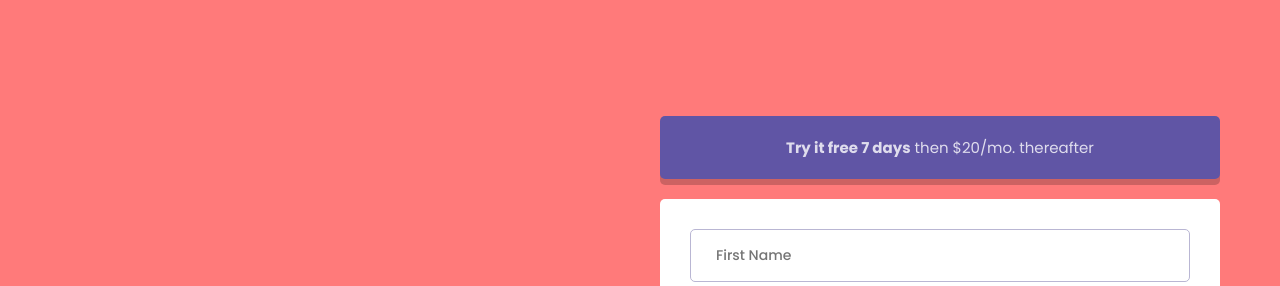
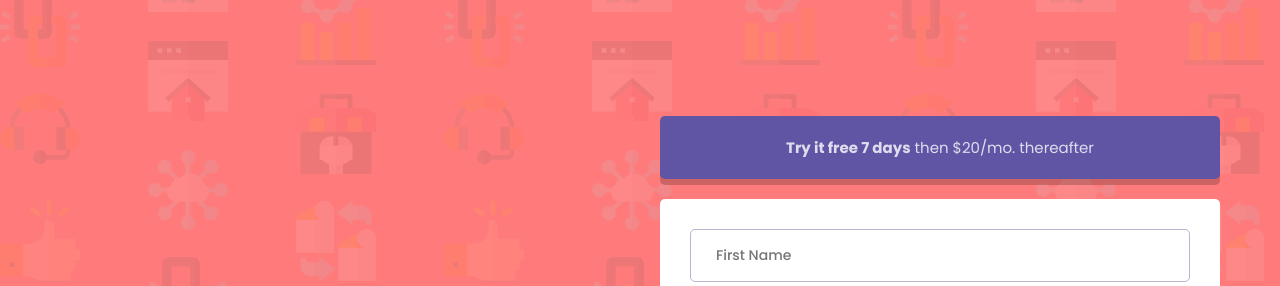
Before and after one commit to gmmoose20/intro-component-with-signup-form-master, a plain HTML site: page index.html in a window 1280 px wide. Shown: the top 286 px of the page. Drawn offline with Linux system fonts and the light colour scheme; the site is published under a folder, as on GitHub Pages, so addresses that start at the root find nothing.

Commit message:
final commit

```diff
--- a/style.css
+++ b/style.css
@@ -5,7 +5,7 @@
 }
 
 body {
-  background: hsl(0, 100%, 74%) url("/images/bg-intro-desktop.png");
+  background: hsl(0, 100%, 74%) url("./images/bg-intro-desktop.png");
   color: #ffffff;
   font-family: 'Poppins', sans-serif;
 }
```
